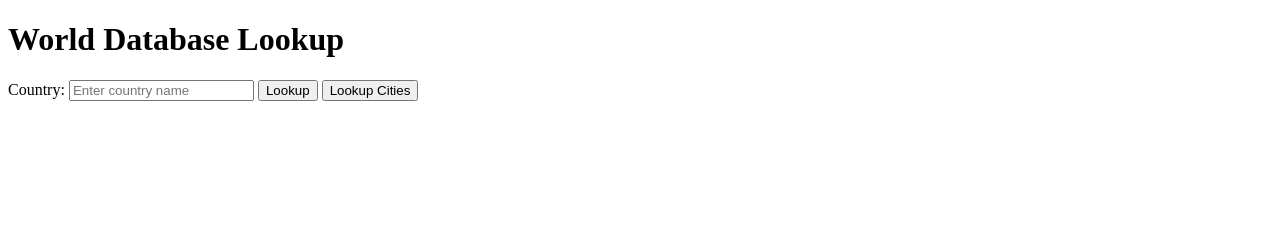
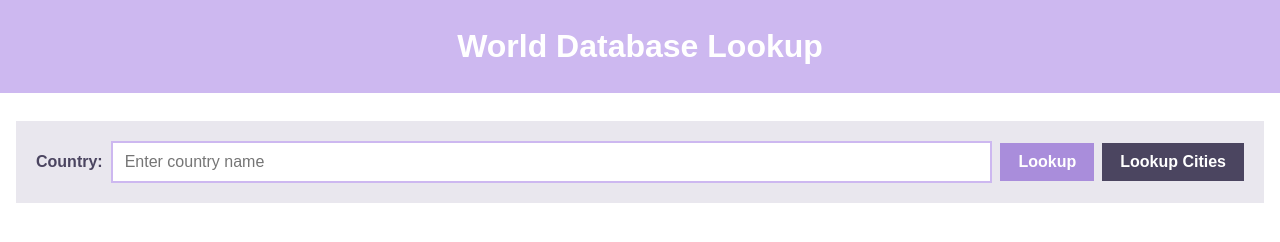
Before and after one commit to AlyJordy/info2180-lab5, a plain HTML site: page index.html in a window 1280 px wide. Drawn offline with Linux system fonts and the light colour scheme.

Commit message:
Customised CSS

```diff
--- a/world.css
+++ b/world.css
@@ -1 +1,111 @@
-/* Add your own styles */
+:root {
+  --lavender: #cdb8f0;
+  --lavender-deep: #a98ddb;
+  --lilac: #ece4fa;
+  --grey: #e9e7ee;
+  --dark: #4b4560;
+  --white: #ffffff;
+}
+
+* { box-sizing: border-box; }
+
+body {
+  margin: 0;
+  font-family: Arial, Helvetica, sans-serif;
+  background: var(--white);
+  color: var(--dark);
+}
+
+header {
+  background: var(--lavender);
+  padding: 28px 16px;
+  text-align: center;
+}
+
+header h1 {
+  margin: 0;
+  font-size: 2rem;
+  color: var(--white);
+}
+
+main {
+  max-width: 1300px;
+  margin: 28px auto;
+  padding: 0 16px;
+  text-align: center;
+}
+
+#controls {
+  display: flex;
+  flex-wrap: wrap;
+  align-items: center;
+  justify-content: center;
+  gap: 8px;
+  background: var(--grey);
+  padding: 20px;
+}
+
+#controls label {
+  font-weight: bold;
+  color: var(--dark);
+}
+
+#country {
+  flex: 1 1 220px;
+  padding: 10px 12px;
+  font: inherit;
+  color: var(--dark);
+  background: var(--white);
+  border: 2px solid var(--lavender);
+  border-radius: 0;
+  outline: none;
+}
+
+#country:focus {
+  border-color: var(--lavender-deep);
+}
+
+button {
+  font: inherit;
+  font-weight: bold;
+  color: var(--white);
+  background: var(--lavender-deep);
+  border: none;
+  border-radius: 0;
+  padding: 10px 18px;
+  cursor: pointer;
+  white-space: nowrap;
+}
+
+#lookup-cities {
+  background: var(--dark);
+}
+
+button:focus-visible {
+  outline: 3px solid var(--lavender);
+  outline-offset: 2px;
+}
+
+#result {
+  margin-top: 24px;
+  overflow-x: auto;
+}
+
+table {
+  width: 100%;
+  border-collapse: collapse;
+  background: var(--white);
+}
+
+th {
+  background: var(--lavender);
+  color: var(--white);
+  padding: 12px;
+  text-align: left;
+}
+
+td {
+  padding: 10px 12px;
+  text-align: left;
+  border-bottom: 1px solid var(--grey);
+}
```
